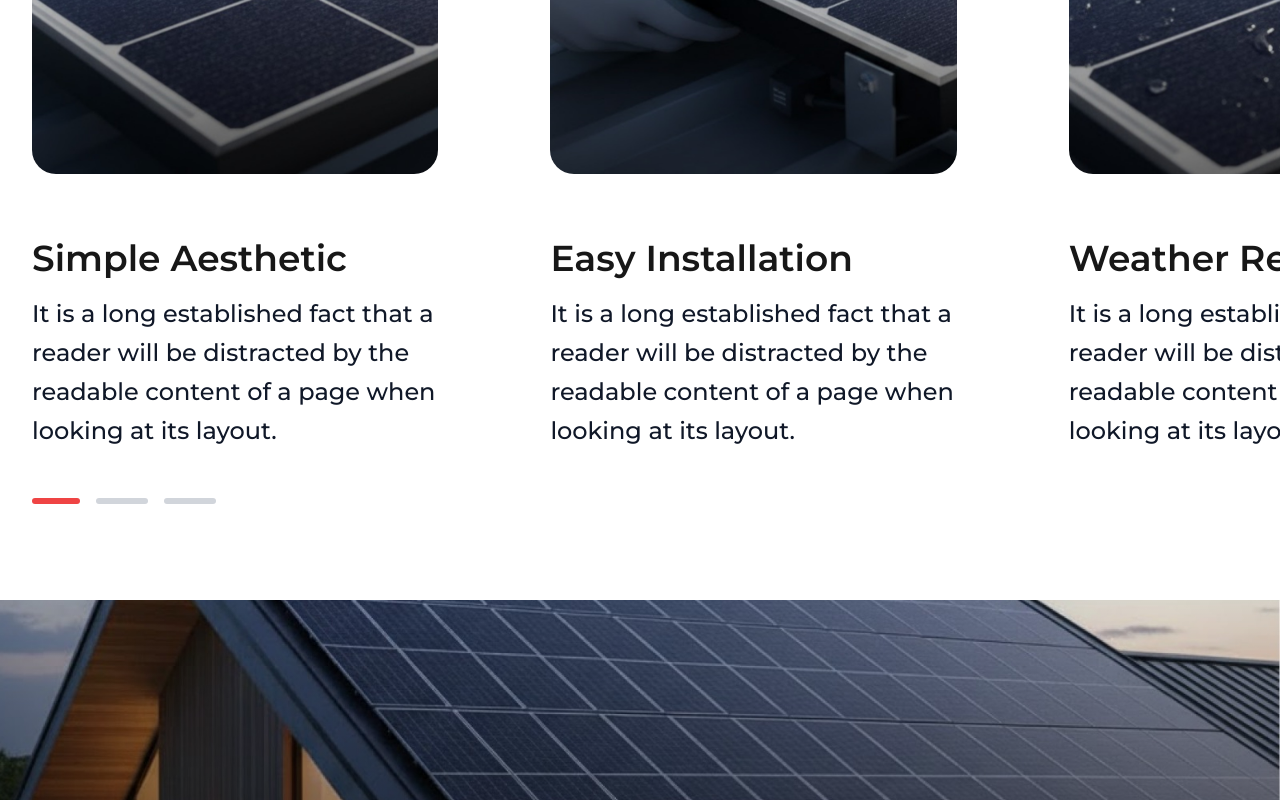
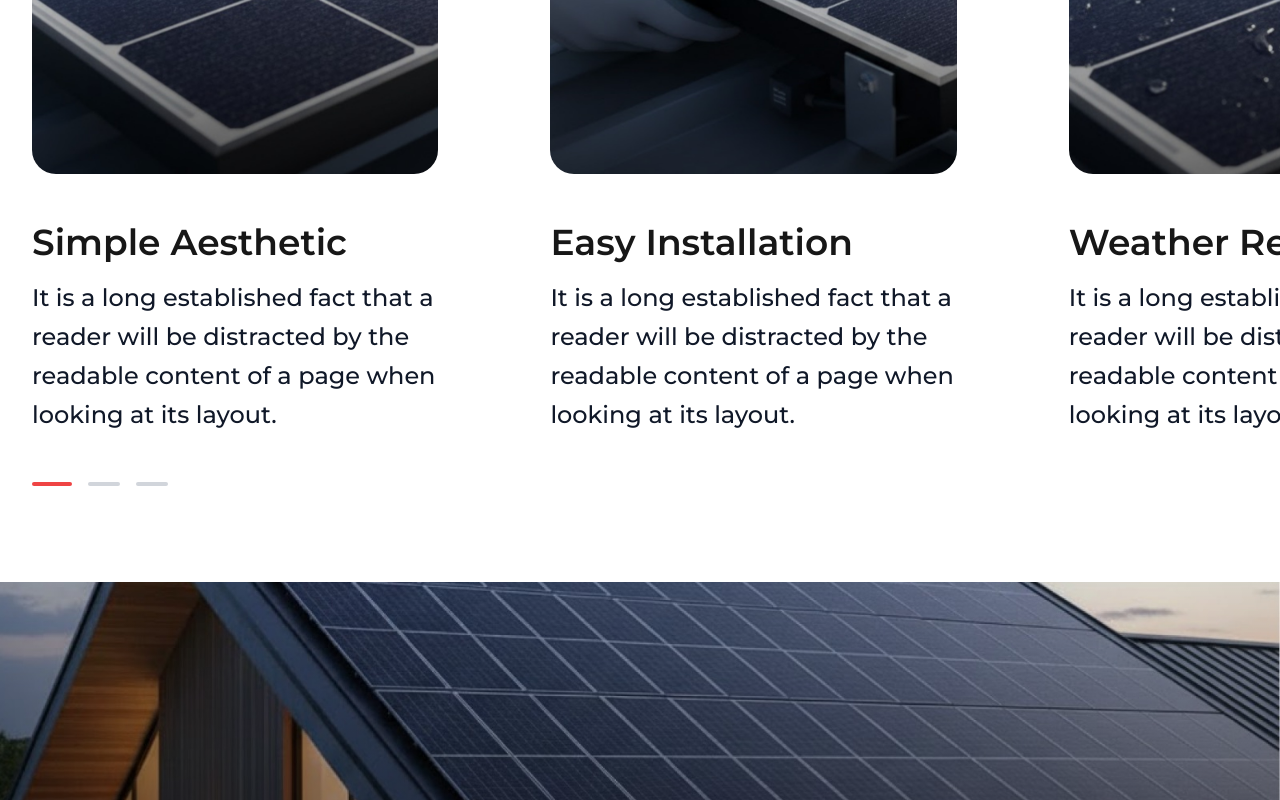
Before and after one commit to roshankhapre/solar-panel-frontend, a Next.js app: page / in a window 1280 px wide. Shown: the part 5266-6066 px from the top of the page. Built offline with nearby package versions, Linux system fonts and the light colour scheme.

Commit message:
updates in about and homepagess

```diff
--- a/src/app/components/FeatureCards.jsx
+++ b/src/app/components/FeatureCards.jsx
@@ -31,55 +31,36 @@ const features = [
 ];
 
 export default function FeatureCards() {
-  const heroRef = useRef(null);
   const sliderRef = useRef(null);
-  const [heroVisible, setHeroVisible] = useState(false);
   const [sliderVisible, setSliderVisible] = useState(false);
 
   useEffect(() => {
-    const heroObserver = new IntersectionObserver(
-      ([entry]) => {
-        if (entry.isIntersecting) {
-          setHeroVisible(true);
-        }
-      },
+    const observer = new IntersectionObserver(
+      ([entry]) => entry.isIntersecting && setSliderVisible(true),
       { threshold: 0.1 },
     );
 
-    const sliderObserver = new IntersectionObserver(
-      ([entry]) => {
-        if (entry.isIntersecting) {
-          setSliderVisible(true);
-        }
-      },
-      { threshold: 0.1 },
-    );
-
-    if (heroRef.current) heroObserver.observe(heroRef.current);
-    if (sliderRef.current) sliderObserver.observe(sliderRef.current);
-
-    return () => {
-      if (heroRef.current) heroObserver.unobserve(heroRef.current);
-      if (sliderRef.current) sliderObserver.unobserve(sliderRef.current);
-    };
+    if (sliderRef.current) observer.observe(sliderRef.current);
+    return () => observer.disconnect();
   }, []);
 
   return (
     <>
-      {/* FEATURE SLIDER SECTION */}
       <section
         ref={sliderRef}
-        className="py-12 sm:py-16 md:py-24 bg-white overflow-hidden font-montserrat"
+        className="py-12 sm:py-16 md:py-24 bg-white font-montserrat overflow-x-hidden"
       >
-        <div className="max-w-[1900px] ml-auto px-4 sm:px-6 lg:px-8 overflow-visible">
-          {/* Swiper Container with Fade In */}
+        {/* ✅ FIX: ml-auto only on desktop */}
+        <div className="max-w-[1900px] mx-auto lg:ml-auto px-4 sm:px-6 lg:px-8">
           <div
-            className={`transition-opacity duration-700 delay-100 ${sliderVisible ? "opacity-100" : "opacity-0"}`}
+            className={`transition-opacity duration-700 ${
+              sliderVisible ? "opacity-100" : "opacity-0"
+            }`}
           >
             <Swiper
               modules={[Pagination]}
-              spaceBetween={80}
-              slidesPerView={1.1}
+              slidesPerView={1}
+              spaceBetween={24}
               pagination={{
                 clickable: true,
                 el: ".custom-pagination",
@@ -87,32 +68,16 @@ export default function FeatureCards() {
                 bulletActiveClass: "custom-bullet-active",
               }}
               breakpoints={{
-                320: {
-                  slidesPerView: 1,
-                  spaceBetween: 30,
-                },
-                480: {
+                640: {
                   slidesPerView: 1.2,
-                  spaceBetween: 40,
-                },
-                640: {
-                  slidesPerView: 1.4,
-                  spaceBetween: 50,
+                  spaceBetween: 32,
                 },
                 768: {
-                  slidesPerView: 1.8,
-                  spaceBetween: 60,
+                  slidesPerView: 1.6,
+                  spaceBetween: 48,
                 },
                 1024: {
-                  slidesPerView: 2.5, // Show 2 full + half of third
-                  spaceBetween: 80,
-                },
-                1280: {
-                  slidesPerView: 2.5, // Maintain the half-hidden effect
-                  spaceBetween: 80,
-                },
-                1536: {
-                  slidesPerView: 2.5, // Maintain the half-hidden effect
+                  slidesPerView: 2.5,
                   spaceBetween: 80,
                 },
               }}
@@ -120,24 +85,19 @@ export default function FeatureCards() {
               {features.map((item, i) => (
                 <SwiperSlide key={i}>
                   <div className="pr-4 sm:pr-6 md:pr-8">
-                    {/* Image with Scale In */}
+                    {/* IMAGE */}
                     <div
-  className={`relative
-    w-full                     /* ✅ MOBILE – same as last time */
-    md:max-w-[clamp(480px,42vw,650px)]  /* ✅ LAPTOP + DESKTOP */
-    h-56
-    sm:h-64
-    md:h-[420px]
-    lg:h-[480px]
-    rounded-2xl sm:rounded-3xl overflow-hidden
-    mb-4 sm:mb-8 md:mb-12 lg:mb-16
-    transition-all duration-500 delay-${200 + i * 100}
-    ${sliderVisible ? "opacity-100 scale-100" : "opacity-0 scale-95"}`}
+                      className={`
+                        relative
+                        w-full
+                        h-48 sm:h-56 md:h-[420px] lg:h-[480px]
+                        rounded-2xl sm:rounded-3xl
+                        overflow-hidden
+                        mb-4 sm:mb-8 md:mb-12
+                        transition-all duration-500
+                        ${sliderVisible ? "opacity-100 scale-100" : "opacity-0 scale-95"}
+                      `}
                     >
-
-
-
-
                       <Image
                         src={item.img}
                         alt={item.title}
@@ -146,98 +106,44 @@ export default function FeatureCards() {
                       />
                     </div>
 
-                    {/* Title with Slide Up */}
-                    <div
-                      className={`transition-all duration-500 delay-${300 + i * 100} ${sliderVisible ? "opacity-100 translate-y-0" : "opacity-0 translate-y-5"}`}
-                    >
-                      <h3 className="text-lg sm:text-2xl md:text-3xl lg:text-4xl font-semibold mb-2 sm:mb-3 md:mb-4">
+                    {/* TITLE */}
+                    <h3 className="text-lg sm:text-2xl md:text-3xl lg:text-4xl font-semibold mb-2 sm:mb-4">
                       {item.title}
                     </h3>
-                    </div>
 
-                    {/* Description with Slide Up */}
-                    <div
-                      className={`transition-all duration-500 delay-${400 + i * 100} ${sliderVisible ? "opacity-100 translate-y-0" : "opacity-0 translate-y-5"}`}
-                    >
-                      <p className="max-w-7xl text-gray-900 font-medium text-xs sm:text-sm md:text-lg lg:text-xl xl:text-2xl leading-relaxed">
+                    {/* DESCRIPTION */}
+                    <p className="text-gray-900 font-medium text-xs sm:text-sm md:text-lg lg:text-xl xl:text-2xl leading-relaxed">
                       {item.desc}
                     </p>
-                    </div>
                   </div>
                 </SwiperSlide>
               ))}
             </Swiper>
           </div>
 
-          {/* LINE INDICATORS with Fade In */}
-          <div
-            className={`custom-pagination flex items-center gap-2 sm:gap-3 md:gap-4 mt-8 sm:mt-12 transition-opacity duration-700 delay-600 ${sliderVisible ? "opacity-100" : "opacity-0"}`}
-          ></div>
+          {/* PAGINATION */}
+          <div className="custom-pagination flex gap-2 sm:gap-4 mt-8 sm:mt-12" />
 
-          {/* Custom styles */}
+          {/* STYLES */}
           <style jsx global>{`
             .custom-bullet {
-              width: 40px;
+              width: 32px;
               height: 4px;
               background: #d1d5db;
               border-radius: 999px;
               transition: all 0.3s ease;
-              cursor: pointer;
-            }
-
-            @media (min-width: 768px) {
-              .custom-bullet {
-                width: 52px;
-                height: 6px;
-              }
             }
 
             .custom-bullet-active {
-              width: 36px;
               background: #ef4444;
+              width: 40px;
             }
 
-            @media (min-width: 768px) {
-              .custom-bullet-active {
-                width: 48px;
-              }
-            }
-
-            /* Hide overflow only on the right side for desktop */
             @media (min-width: 1024px) {
-              .swiper {
-                overflow: visible;
-              }
-
+              .swiper,
               .swiper-wrapper {
                 overflow: visible;
               }
-            }
-
-            /* Delay classes */
-            .delay-200 {
-              transition-delay: 200ms;
-            }
-            .delay-300 {
-              transition-delay: 300ms;
-            }
-            .delay-400 {
-              transition-delay: 400ms;
-            }
-            .delay-500 {
-              transition-delay: 500ms;
-            }
-            .delay-600 {
-              transition-delay: 600ms;
-            }
-            .delay-700 {
-              transition-delay: 700ms;
-            }
-            .delay-800 {
-              transition-delay: 800ms;
-            }
-            .delay-900 {
-              transition-delay: 900ms;
             }
           `}</style>
         </div>
```
Lines whose indentation alone changed are shown as unchanged.
